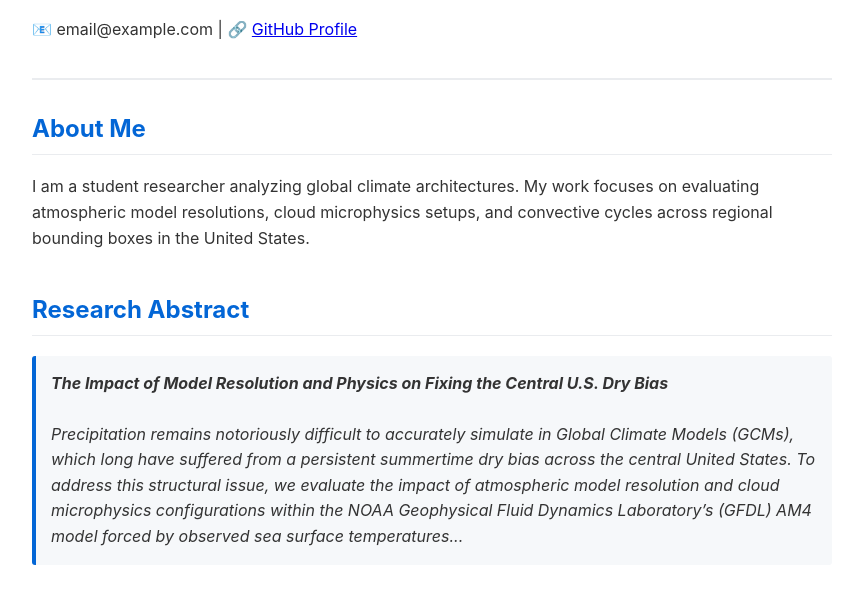
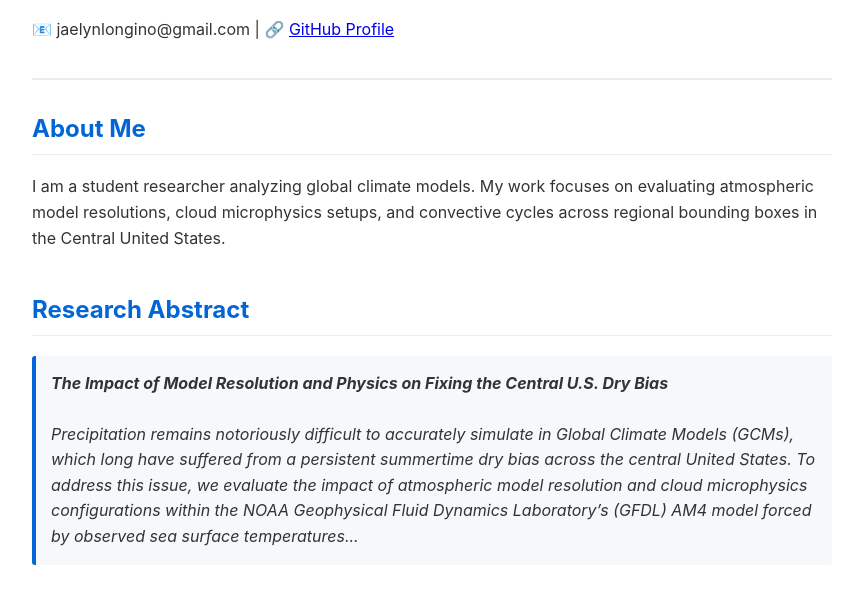
Before and after one commit to JAEL65/Jaelyn_Longino.github.io, a plain HTML site: page index.html in a window 1280 px wide. Shown: the part 131-733 px from the top of the page, without its empty margins (208-1071 px from the left). Drawn offline with Linux system fonts and the light colour scheme.

Commit message:
Update index.html

```diff
--- a/index.html
+++ b/index.html
@@ -3,7 +3,7 @@
 <head>
     <meta charset="UTF-8">
     <meta name="viewport" content="width=device-width, initial-scale=1.0">
-    <title>My Climate Science Portfolio</title>
+    <title>Jaelyn Longino</title>
     <style>
         body { font-family: -apple-system, BlinkMacSystemFont, "Segoe UI", Roboto, sans-serif; line-height: 1.6; max-width: 800px; margin: 0 auto; padding: 20px; color: #333; }
         header { border-bottom: 2px solid #eaecef; padding-bottom: 20px; margin-bottom: 30px; }
@@ -21,19 +21,19 @@
     <header>
         <h1>Your Name</h1>
         <p class="subtitle">Data Science & Climate Modeling Portfolio</p>
-        <p>📧 email@example.com | 🔗 <a href="https://github.com/">GitHub Profile</a></p>
+        <p>📧 jaelynlongino@gmail.com | 🔗 <a href="https://github.com/">GitHub Profile</a></p>
     </header>
 
     <div class="section">
         <h2>About Me</h2>
-        <p>I am a student researcher analyzing global climate architectures. My work focuses on evaluating atmospheric model resolutions, cloud microphysics setups, and convective cycles across regional bounding boxes in the United States.</p>
+        <p>I am a student researcher analyzing global climate models. My work focuses on evaluating atmospheric model resolutions, cloud microphysics setups, and convective cycles across regional bounding boxes in the Central United States.</p>
     </div>
 
     <div class="section">
         <h2>Research Abstract</h2>
         <div class="abstract-box">
             <strong>The Impact of Model Resolution and Physics on Fixing the Central U.S. Dry Bias</strong><br><br>
-            Precipitation remains notoriously difficult to accurately simulate in Global Climate Models (GCMs), which long have suffered from a persistent summertime dry bias across the central United States. To address this structural issue, we evaluate the impact of atmospheric model resolution and cloud microphysics configurations within the NOAA Geophysical Fluid Dynamics Laboratory’s (GFDL) AM4 model forced by observed sea surface temperatures...
+            Precipitation remains notoriously difficult to accurately simulate in Global Climate Models (GCMs), which long have suffered from a persistent summertime dry bias across the central United States. To address this issue, we evaluate the impact of atmospheric model resolution and cloud microphysics configurations within the NOAA Geophysical Fluid Dynamics Laboratory’s (GFDL) AM4 model forced by observed sea surface temperatures...
         </div>
     </div>
 
```
